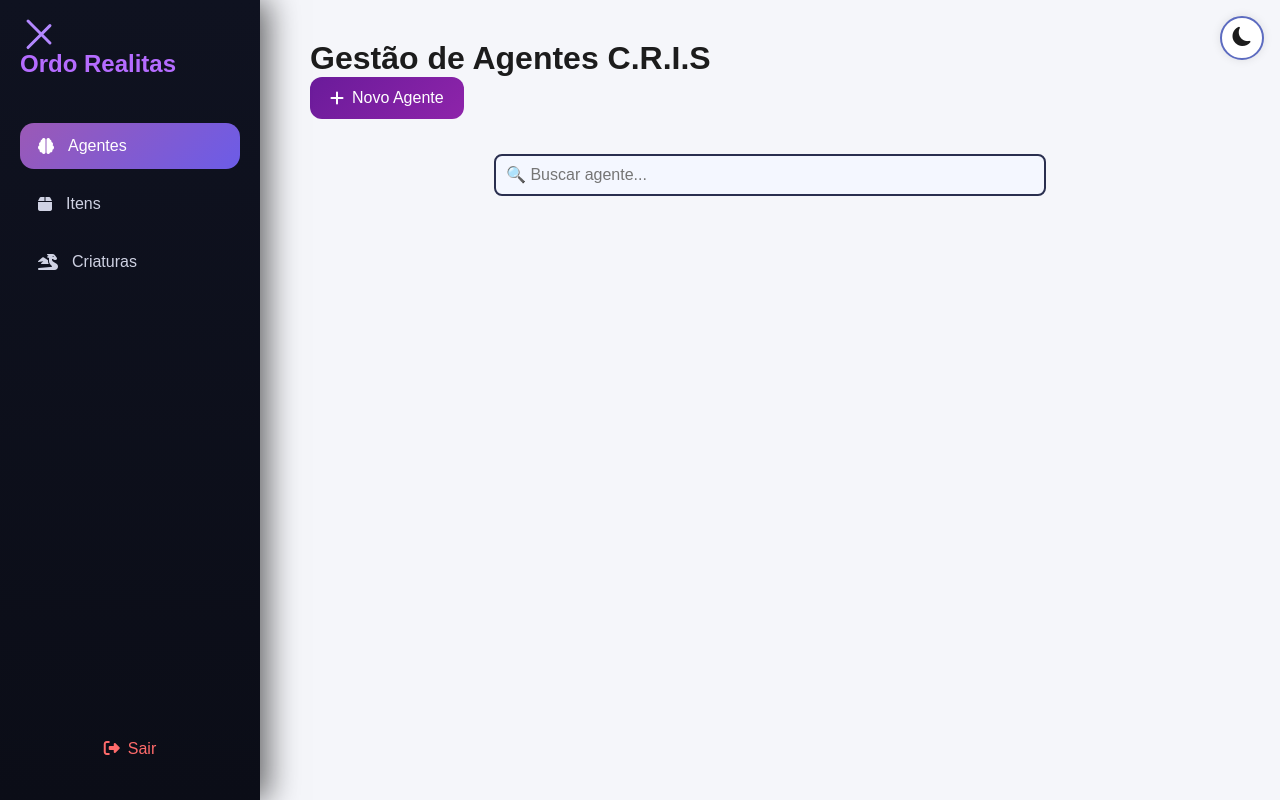
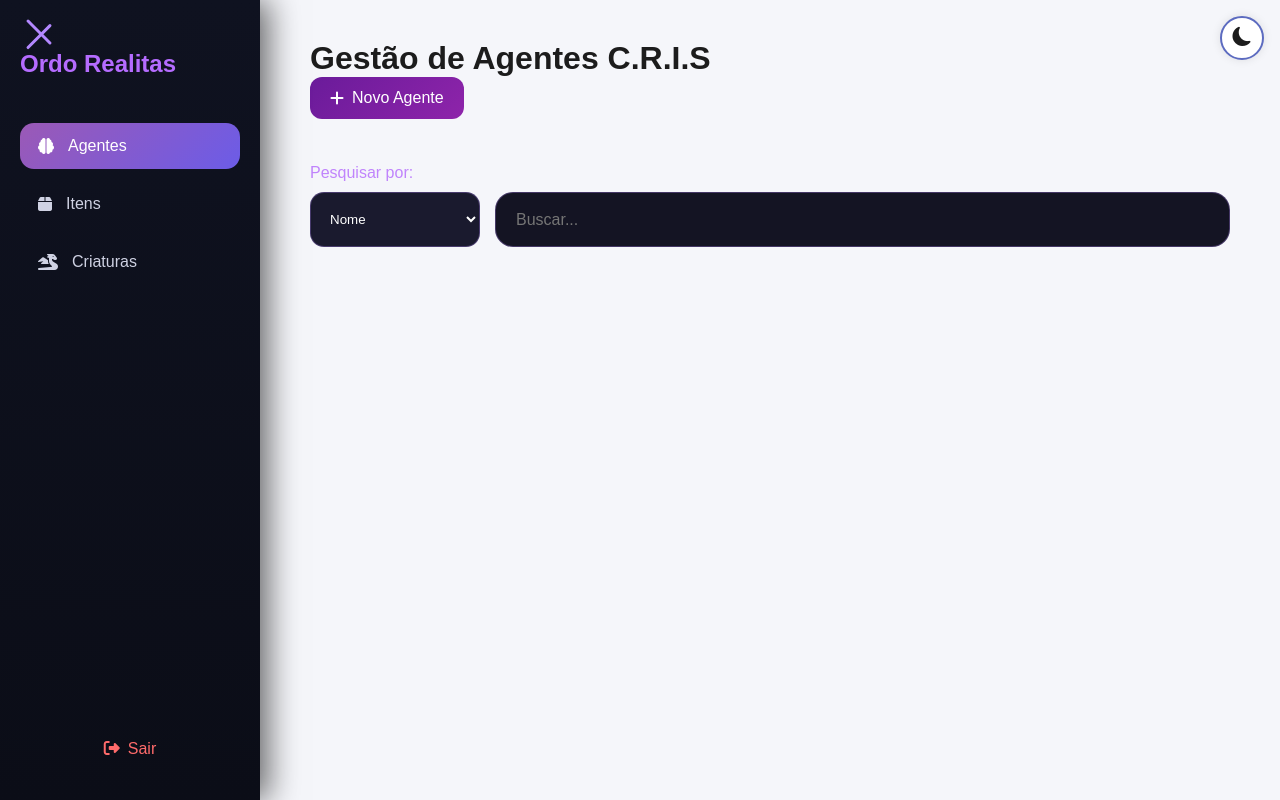
Before and after one commit to avmoonlight/ordo-realitas, a Flask app: page /agentes in a window 1280 px wide. Run offline with Flask 3, Linux system fonts and the light colour scheme; data that the repository does not hold is empty.

Commit message:
adicionando a funcionalidade de filtrar pesquisas na pagina agentes

```diff
--- a/static/css/agentes.css
+++ b/static/css/agentes.css
@@ -306,27 +306,6 @@
     transform: scale(1.05);
 }
 
-.pesquisa-container {
-    width: 100%;
-    margin: 15px 0;
-    text-align: center;
-}
-
-#barraPesquisa {
-    width: 60%;
-    padding: 10px;
-    border-radius: 8px;
-    border: 2px solid #2a2f4f;
-    background: #f4f7ff;
-    font-size: 16px;
-    transition: 0.3s;
-}
-
-#barraPesquisa:focus {
-    border-color: #4a64ff;
-    box-shadow: 0 0 8px rgba(74, 100, 255, 0.4);
-}
-
 .peixe-select {
     width: 100%;
     padding: 10px 14px;
@@ -364,3 +343,63 @@
     color: #b388ff;
     font-size: 1.1rem;
 }
+
+/* ============================= */
+/* BLOCO DE PESQUISA             */
+/* ============================= */
+
+/* ============================= */
+/* PESQUISA */
+/* ============================= */
+
+.pesquisa-topo {
+    width: 100%;
+    margin: 25px 0;
+}
+
+.pesquisa-topo label {
+    display: block;
+    margin-bottom: 10px;
+    color: #c084fc;
+    font-weight: 500;
+}
+
+/* linha completa */
+.pesquisa-linha {
+    display: flex;
+    width: 100%;
+    gap: 15px;
+}
+
+/* select menor */
+#tipoFiltro {
+    width: 170px;
+    height: 55px;
+    border-radius: 14px;
+    background: #1a1a2e;
+    border: 1px solid rgba(179,136,255,0.3);
+    color: #fff;
+    padding: 0 15px;
+}
+
+/* input ocupa TODO resto */
+#barraPesquisa {
+    flex: 1;
+    height: 55px;
+    border-radius: 18px;
+    background: #141423;
+    border: 1px solid rgba(179,136,255,0.3);
+    color: #fff;
+    padding: 0 20px;
+    font-size: 1rem;
+    width: 100%;
+}
+
+#barraPesquisa:focus {
+    border-color: #b388ff;
+    box-shadow: 0 0 15px rgba(179,136,255,0.4);
+}
+
+/* ============================= */
+/* FILTROS LADO A LADO */
+/* ============================= */
--- a/static/js/modal-agentes.js
+++ b/static/js/modal-agentes.js
@@ -97,19 +97,35 @@ cards.forEach(card => {
     });
 });
 // ====================
-//  FILTRO DE PESQUISA
 // ====================
+// FILTRO SIMPLES
+// ====================
+
+const tipoFiltro = document.getElementById('tipoFiltro');
 const barraPesquisa = document.getElementById('barraPesquisa');
 
-barraPesquisa.addEventListener('keyup', () => {
+function aplicarFiltros() {
+
+    const campoSelecionado = tipoFiltro.value;
     const termo = barraPesquisa.value.toLowerCase();
+
     const cards = document.querySelectorAll('.usuario-card');
 
     cards.forEach(card => {
-        const nome = card.dataset.nome.toLowerCase();
-        const sobrenome = card.dataset.sobrenome.toLowerCase();
-        const nomeCompleto = `${nome} ${sobrenome}`;
 
-        card.style.display = nomeCompleto.includes(termo) ? 'block' : 'none';
+        let valorCampo = (card.dataset[campoSelecionado] || "").toLowerCase();
+
+        let correspondePesquisa = valorCampo.includes(termo);
+
+        if (correspondePesquisa) {
+            card.style.display = "block";
+        } else {
+            card.style.display = "none";
+        }
+
     });
-});
+}
+
+// Eventos
+barraPesquisa.addEventListener("keyup", aplicarFiltros);
+tipoFiltro.addEventListener("change", aplicarFiltros);
--- a/templates/agentes.html
+++ b/templates/agentes.html
@@ -3,9 +3,9 @@
 <head>
     <meta charset="UTF-8">
     <title>Agentes — Ordo Realitas</title>
+    <link rel="stylesheet" href="{{ url_for('static', filename='css/base.css') }}">
     <link rel="stylesheet" href="{{ url_for('static', filename='css/dashboard.css') }}">
     <link rel="stylesheet" href="{{ url_for('static', filename='css/agentes.css') }}">
-    <link rel="stylesheet" href="{{ url_for('static', filename='css/base.css') }}">
     <link rel="stylesheet" href="https://cdnjs.cloudflare.com/ajax/libs/font-awesome/6.5.0/css/all.min.css">
     <link rel="stylesheet" href="https://cdn.jsdelivr.net/npm/bootstrap-icons@1.11.1/font/bootstrap-icons.css">
 </head>
@@ -58,8 +58,27 @@
 
         <h1>Gestão de Agentes C.R.I.S</h1>
         <button class="btn-novo" id="abrirModal"><i class="fa-solid fa-plus"></i> Novo Agente</button>
-        <div class="pesquisa-container">
-    <input type="text" id="barraPesquisa" placeholder="🔍 Buscar agente...">
+        <!-- BARRA DE PESQUISA (EM CIMA) -->
+<!-- PESQUISA -->
+<div class="pesquisa-topo">
+
+    <label>Pesquisar por:</label>
+
+    <div class="pesquisa-linha">
+        <select id="tipoFiltro">
+            <option value="nome">Nome</option>
+            <option value="sobrenome">Sobrenome</option>
+            <option value="elemento">Elemento</option>
+            <option value="classe">Classe</option>
+            <option value="ocupacao">Ocupação</option>
+            <option value="marca">Marca</option>
+            <option value="equipe">Equipe</option>
+            <option value="status">Status</option>
+        </select>
+
+        <input type="text" id="barraPesquisa" placeholder="Buscar...">
+    </div>
+
 </div>
 
 
```
